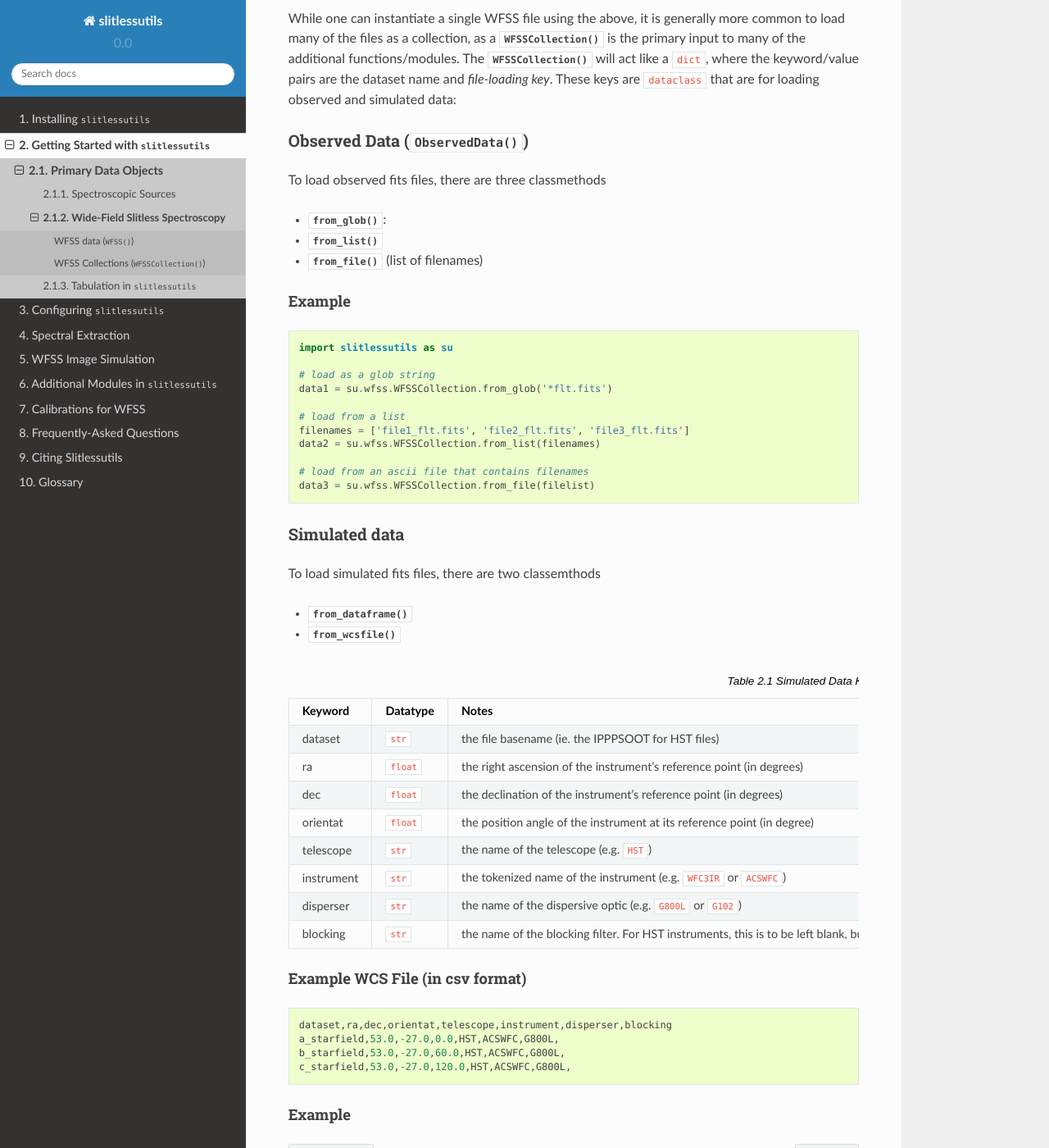
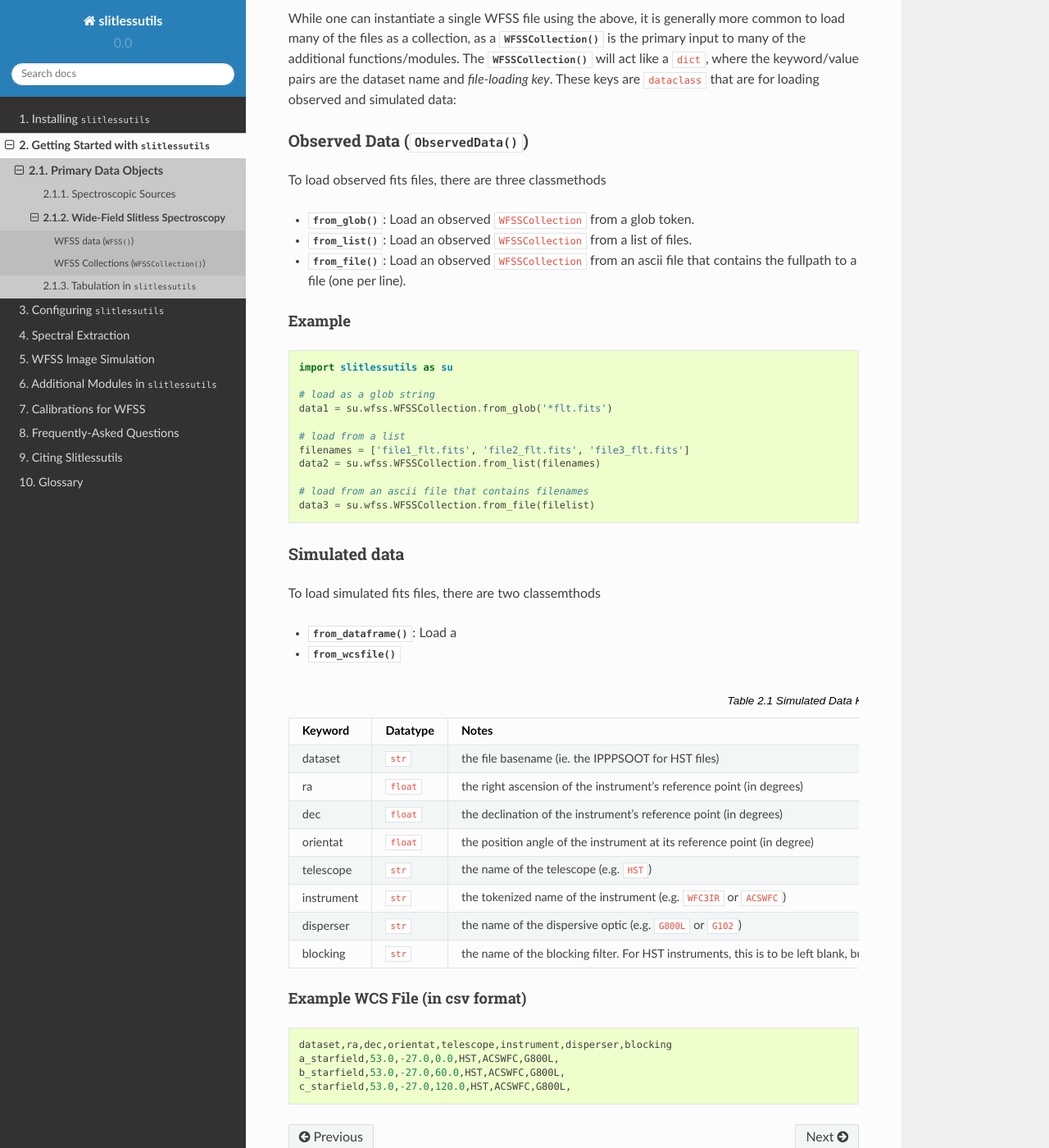
Before and after one commit to spacetelescope/slitlessutils, a Sphinx documentation site: the page built from docs/wfss.rst, in a window 1280 px wide and 1400 px high, scrolled down 774 px. Shown: the whole window at 82% size. Built offline with Sphinx 7.4.7 and the Read the Docs theme 2.0.0, drawn with Linux system fonts in a browser that asks for light colours.

Commit message:
fixing errors

```diff
--- a/docs/wfss.rst
+++ b/docs/wfss.rst
@@ -33,11 +33,11 @@ Observed Data (`~slitlessutils.wfss.data.wfsscollection.ObservedData()`)
 
 To load observed fits files, there are three classmethods
 
-* :func:`~slitlessutils.wfss.WFSSCollection.from_glob()`:
+* :func:`~slitlessutils.wfss.WFSSCollection.from_glob()`:  Load an observed ``WFSSCollection`` from a glob token.
 
-* :func:`~slitlessutils.wfss.WFSSCollection.from_list()`
+* :func:`~slitlessutils.wfss.WFSSCollection.from_list()`:  Load an observed ``WFSSCollection`` from a list of files.
 
-* :func:`~slitlessutils.wfss.WFSSCollection.from_file()` (list of filenames)
+* :func:`~slitlessutils.wfss.WFSSCollection.from_file()`:  Load an observed ``WFSSCollection`` from an ascii file that contains the fullpath to a file (one per line).
 
 
 Example
@@ -62,13 +62,13 @@ Simulated data
 
 To load simulated fits files, there are two classemthods
 
-* :func:`~slitlessutils.wfss.WFSSCollection.from_dataframe()`
+* :func:`~slitlessutils.wfss.WFSSCollection.from_dataframe()`:  Load a
 
 * :func:`~slitlessutils.wfss.WFSSCollection.from_wcsfile()`
 
 
 .. list-table:: Simulated Data Keywords
-   :widths: 20 20 60
+   :widths: 15 10 75
    :header-rows: 1
    :stub-columns: 0
    :width: 600
@@ -106,9 +106,3 @@ Example WCS File (in csv format)
 ~~~~~~~~~~~~~~~~~~~~~~~~~~~~~~~~
 .. include:: include/wcs.csv
 	:literal:
-
-
-Example
-~~~~~~~
-.. code:: python
-	import slitlessutils as su
```
